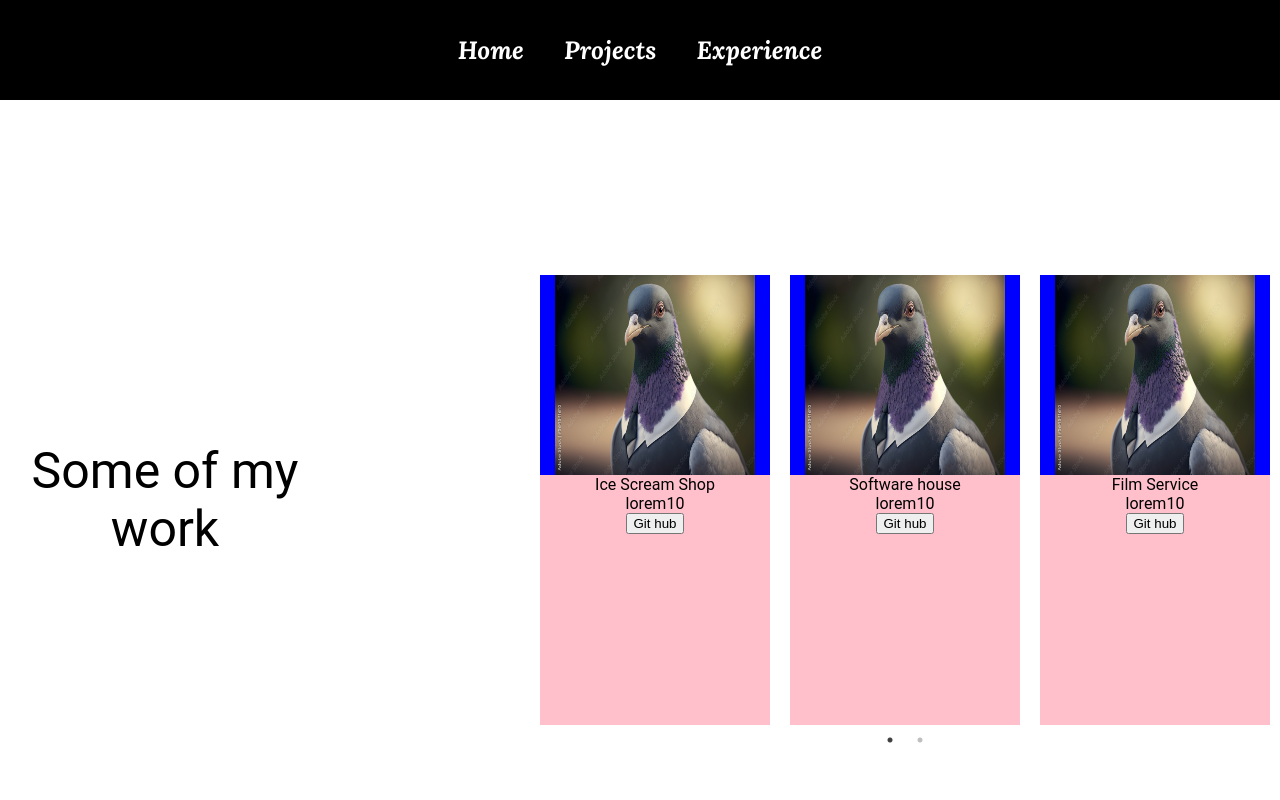
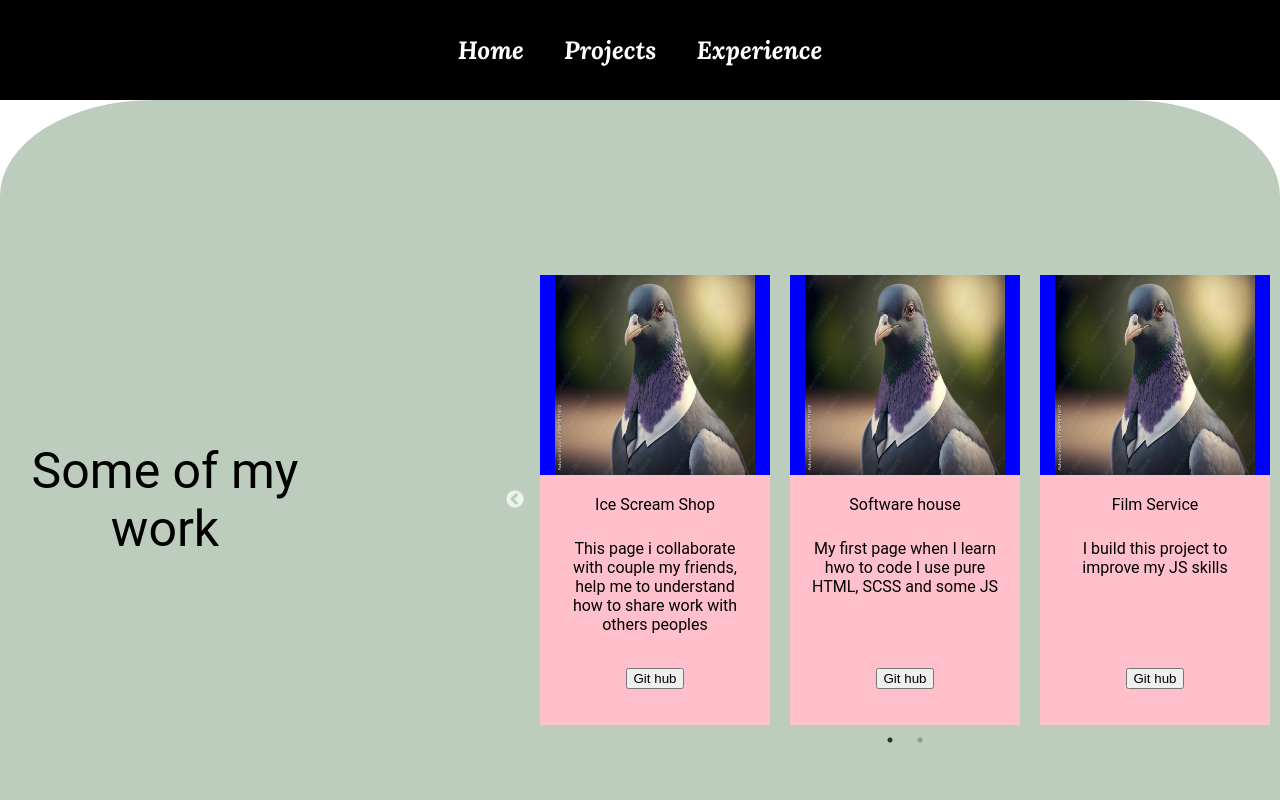
Before and after one commit to Ogrodowczyk87/Web, a React (Create React App) app in the folder web/: page /projects in a window 1280 px wide. Shown: the top 800 px of the page. Built offline with nearby package versions, Linux system fonts and the light colour scheme.

Commit message:
home and projects component update

```diff
--- a/web/src/App.js
+++ b/web/src/App.js
@@ -27,9 +27,9 @@ function App() {
         {/* <Home />
         <Projects />
         <Education /> */}
-        {/* <Home />
+
         <Projects />
-        <Education /> */}
+        <Education />
         <Footer />
       </Router>
 
--- a/web/src/Components/Education.jsx
+++ b/web/src/Components/Education.jsx
@@ -87,7 +87,7 @@ function Education() {
                 <VerticalTimelineElement
                     className="vertical-timeline-element--education"
                     date="30.09.2023 - current"
-                    iconStyle={{ background: "", color: '#fff' }}
+                    iconStyle={{ background: "black", color: '#fff' }}
                     icon={<WorkIcon />}
                 >
                     <h3 className="vertical-timeline-element-title">RYOBI
--- a/web/src/Components/Projects.jsx
+++ b/web/src/Components/Projects.jsx
@@ -17,22 +17,22 @@ function Card() {
         {
             name: 'Ice Scream Shop',
             img: portret,
-            description: 'lorem10'
+            description: 'This page i collaborate with couple my friends, help me to understand how to share work with others peoples'
         },
         {
             name: 'Software house',
             img: portret,
-            description: 'lorem10'
+            description: 'My first page when I learn hwo to code I use pure HTML, SCSS and some JS'
         },
         {
             name: 'Film Service',
             img: portret,
-            description: 'lorem10'
+            description: 'I build this project to improve my JS skills'
         },
         {
             name: 'In progres',
             img: portret,
-            description: 'lorem10'
+            description: 'ln progres'
         }
     ]
     return <div className="projects">
@@ -48,9 +48,13 @@ function Card() {
                             <img className="projects-image" src={data.img} alt="" />
                         </div>
                         <div className="card-description">
-                            <p>{data.name}</p>
-                            <p>{data.description}</p>
-                            <button>Git hub</button>
+                            <div className="description-container">
+                                <p className="name">{data.name}</p>
+                                <p className="description">{data.description}</p>
+                            </div>
+                            <div className="button-wrapper">
+                                <button className="button">Git hub</button>
+                            </div>
                         </div>
                     </div>
                 ))}
--- a/web/src/Styles/education.scss
+++ b/web/src/Styles/education.scss
@@ -1,7 +1,7 @@
 .education {
     // background-color: var(--color-black);
     color: var(--color-white);
-    margin-top: 200px;
+
 
     .vertical-timeline-element-content {
         background-color: var(--frame-color);
--- a/web/src/Styles/projects.scss
+++ b/web/src/Styles/projects.scss
@@ -4,6 +4,8 @@
     display: flex;
     justify-content: center;
     align-items: center;
+    background-color: rgb(189, 205, 189);
+    border-radius: 12%;
 
     // justify-content: center;
     // align-items: center;
@@ -22,6 +24,7 @@
     .cards-wrapper {
         height: 450px;
         width: 750px;
+
     }
 
     .card-container {
@@ -43,10 +46,29 @@
         }
 
         .card-description {
+
             display: flex;
             flex-direction: column;
             align-items: center;
             justify-content: center;
+            padding-inline: 20px;
+            .description-container{
+                margin-bottom: 20px;
+            }
+            .name {
+                margin-top: 20px;
+            }
+
+            .description {
+                margin-top: 25px;
+                height: 109px;
+            }
+
+            .button-wrapper {
+
+                display: flex;
+                align-items: center;
+            }
         }
     }
 
```
